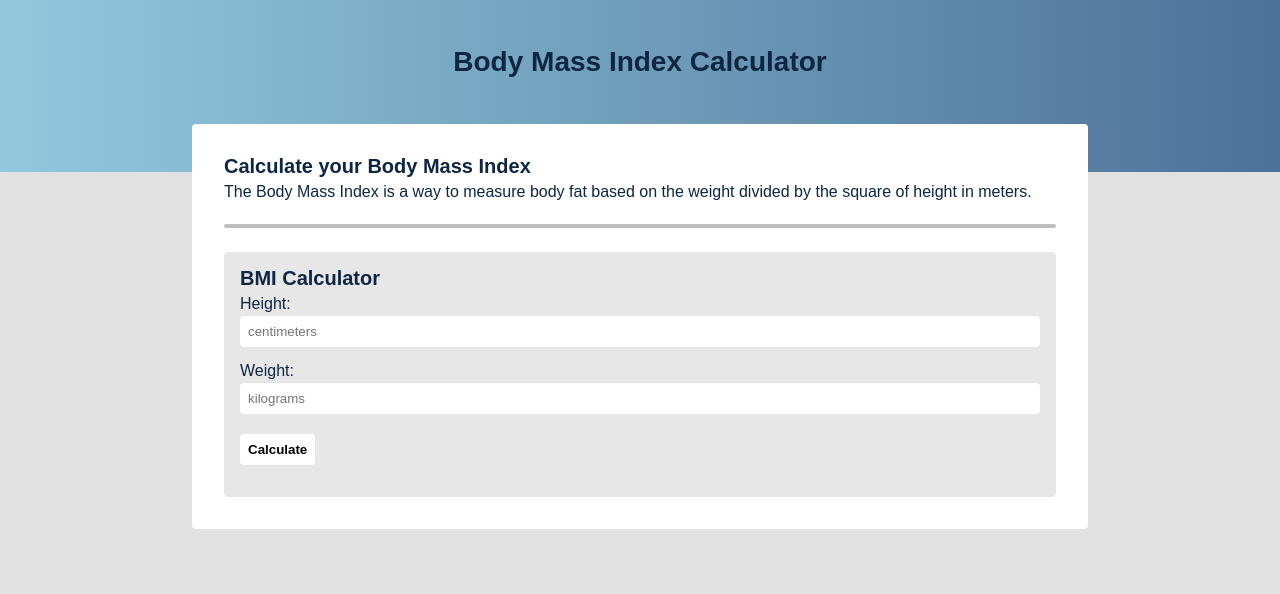
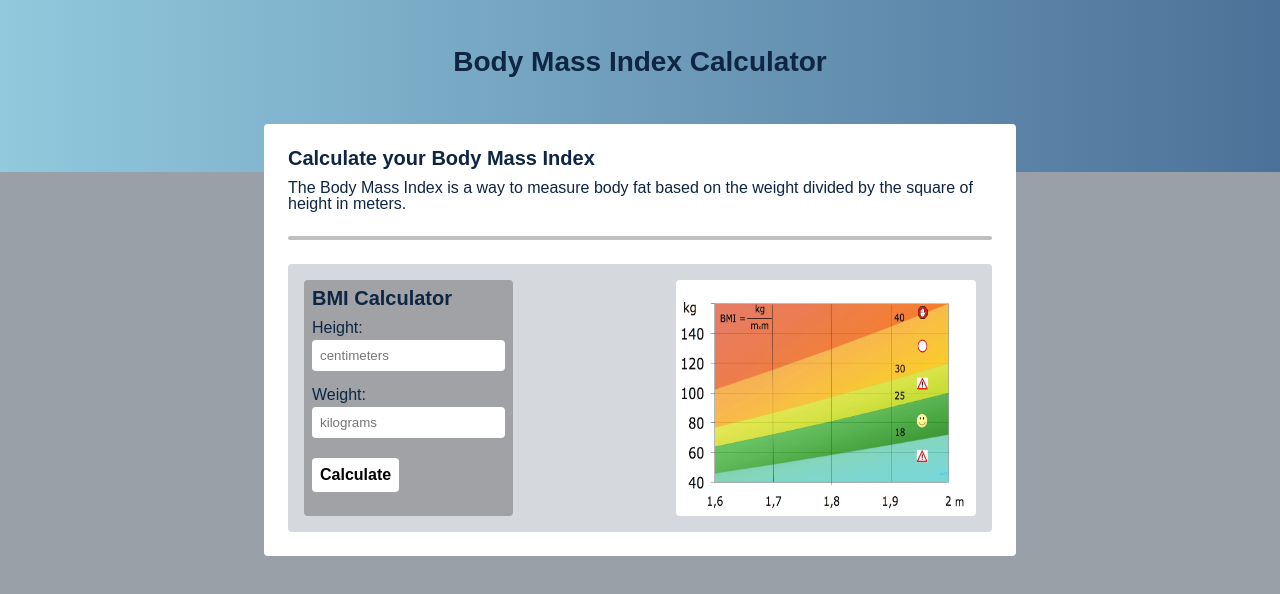
Before and after one commit to EdOzz42/BMI-Calculator, a plain HTML site: page index.html in a window 1280 px wide. Drawn offline with Linux system fonts and the light colour scheme; a web font is replaced by a local one.

Commit message:
css - commiting bmi chart image and media queries

```diff
--- a/css/components/container.css
+++ b/css/components/container.css
@@ -1,14 +1,14 @@
 main.container {
     background-color: #FFF;
-    padding: 2rem;
+    padding: 1.5rem;
     border-radius: .25rem;
-    width: 65%;
+    width: 75%;
     margin: auto;
     margin-top: -3rem
 }
 
 main.container section h2 {
-    margin-bottom: .5rem;
+    margin-bottom: .75rem;
     font-size: 1.25rem;
     font-weight: 600;
 }
--- a/css/components/form.css
+++ b/css/components/form.css
@@ -1,7 +1,13 @@
 section.bmi-calculator {
  background-color: var(--form-background);
  border-radius: .25rem;
- padding: 1rem;
+ padding: 1rem 1rem 0rem 1rem;
+}
+
+section.bmi-calculator form {
+    padding: .5rem;
+    border-radius: .25rem;
+    background-color: rgba(0, 0, 0, 0.25);
 }
 
 section.bmi-calculator form .inputs-height-weight {
@@ -10,7 +16,8 @@ section.bmi-calculator form .inputs-height-weight {
     justify-content: space-between;
 }
 
-section.bmi-calculator form input {
+section.bmi-calculator form input,
+section.bmi-calculator .submit input {
     border: 0;
     border-radius: .25rem;
     padding: .5rem;
@@ -18,21 +25,22 @@ section.bmi-calculator form input {
     transition: .25s;
 }
 
-section.bmi-calculator form input:focus {
+section.bmi-calculator input:focus {
    outline: 1px solid #3F618C;
    scale: 1.015;
 }
 
-section.bmi-calculator form input:hover {
+section.bmi-calculator input:hover {
    scale: 1.015;
 }
 
-section.bmi-calculator form .submit input {
+section.bmi-calculator .submit input {
     background-color: #fff;
+    font-size: 1rem;
     font-weight: 600;
 }
 
-section.bmi-calculator form .submit input:hover {
+section.bmi-calculator .submit input:hover {
     background-color: #3F618C;
     scale: 1.08;
     color: #fff;
--- a/css/components/header.css
+++ b/css/components/header.css
@@ -8,6 +8,7 @@ header {
 header .logo {
     text-align: center;
     font-size: 1.75rem;
+    padding: 0 1rem 0 1rem;
     font-weight: 600;
 }
 
--- /dev/null
+++ b/css/index.css
@@ -0,0 +1,64 @@
+@import url(./components/header.css);
+@import url(./components/container.css);
+@import url(./components/form.css);
+@import url(./components/result.css);
+
+:root {
+    --background-color: #9aa0a8;
+    --font-color: #0e2543;
+    --header-background-color-0: #A7E4F2;
+    --header-background-color-1: #3F618C;
+    --form-background: #d5d8dc;
+}
+
+body {
+    background-color: var(--background-color);
+    color: var(--font-color);
+    font-family: "sizmo", sans-serif;
+    font-weight: 400;
+    font-style: normal;
+}
+
+.bmi-chart-image {
+    display: none;
+}
+
+@media (min-width: 750px) {
+    main.container {
+        width: 65%;
+    }
+
+    section.bmi-calculator{
+        display: flex;
+        padding-bottom: 1rem;
+        justify-content: space-between;
+        width: 100%;
+    }
+
+    .bmi-chart-image {
+        width: 250px;
+        border-radius: .25rem;
+        display: initial;
+    }
+}
+
+
+@media (min-width: 1000px) {
+    main.container {
+        width: 55%;
+    }
+
+    section.bmi-calculator{
+        width: 100%;
+    }
+
+    .bmi-chart-image {
+        width: 300px;
+    }
+}
+
+@media (min-width: 1300px) {
+    .bmi-chart-image {
+        width: 400px;
+    }
+}
--- a/css/main.css
+++ /dev/null
@@ -1,20 +0,0 @@
-@import url(./components/header.css);
-@import url(./components/container.css);
-@import url(./components/form.css);
-@import url(./components/result.css);
-
-:root {
-    --background-color: #e1e1e1;
-    --font-color: #0e2543;
-    --header-background-color-0: #A7E4F2;
-    --header-background-color-1: #3F618C;
-    --form-background: #e8e7e7;
-}
-
-body {
-    background-color: var(--background-color);
-    color: var(--font-color);
-    font-family: "sizmo", sans-serif;
-    font-weight: 400;
-    font-style: normal;
-}
--- a/index.html
+++ b/index.html
@@ -9,7 +9,7 @@
     <meta name="author" content="Eduardo de Oliveira">
     <link rel="stylesheet" href="./css/reset.css">
     <link rel="stylesheet" href="https://use.typekit.net/fgi3lqp.css">
-    <link rel="stylesheet" href="./css/main.css">
+    <link rel="stylesheet" href="./css/index.css">
     <title>BMI Calculator</title>
 </head>
 <body>
@@ -26,12 +26,12 @@
         <hr>
 
         <section class="bmi-calculator">
-            <h2>BMI Calculator</h2>
             <form action="." onsubmit='App.init(event)'>
+                <h2>BMI Calculator</h2>
+
                 <div class="inputs-height-weight">
                     <label for="height">Height:</label>
                     <input type="number" name="height" id="height" placeholder="centimeters" required>
-
                     <label for="weight">Weight:</label>
                     <input type="number" name="weight" id="weight" placeholder="kilograms" required>
                 </div>
@@ -40,6 +40,8 @@
                     <input type="submit" id="submitButton" value="Calculate">
                 </div>
             </form>
+
+            <img src="assets/Body_mass_index.png" alt="Body mass index chart" class="bmi-chart-image">
         </section>
 
         <section id="result" class="result">
```
Also changed, not shown: assets/Body_mass_index.png (added).
